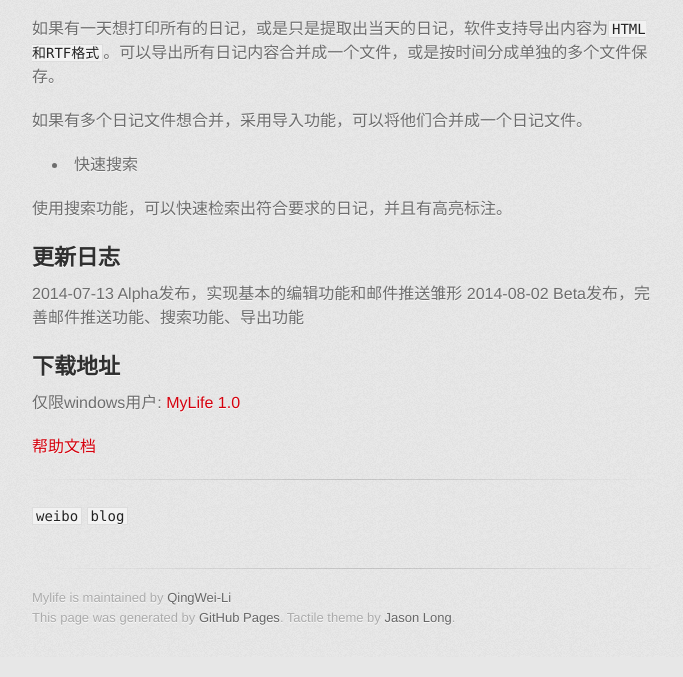
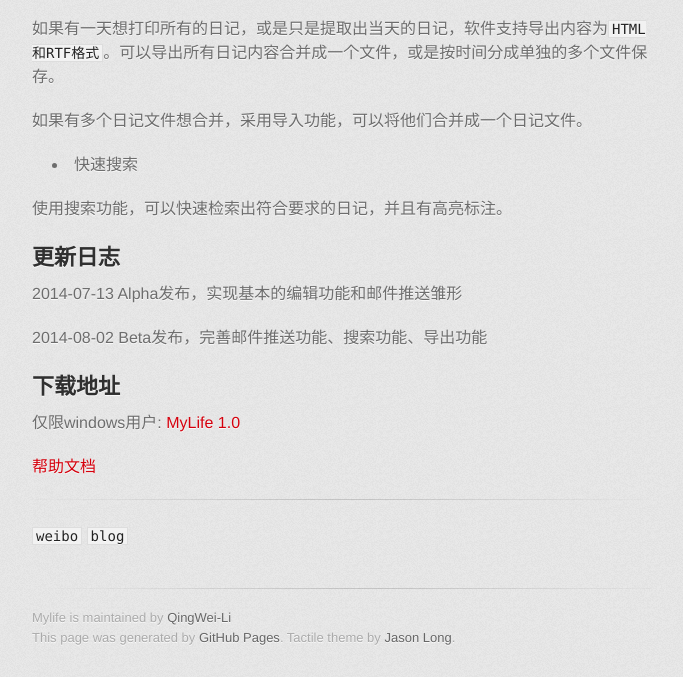
Before and after one commit to QingWei-Li/MyLife, a plain HTML site: page index.html in a window 1280 px wide. Shown: the part 2277-2954 px from the top of the page, without its empty margins (298-981 px from the left). Drawn offline with Linux system fonts and the light colour scheme; a web font is replaced by a local one.

```diff
--- a/index.html
+++ b/index.html
@@ -71,8 +71,9 @@
 <h2>
 <a name="%E6%9B%B4%E6%96%B0%E6%97%A5%E5%BF%97" class="anchor" href="#%E6%9B%B4%E6%96%B0%E6%97%A5%E5%BF%97"><span class="octicon octicon-link"></span></a>更新日志</h2>
 
-<p>2014-07-13 Alpha发布，实现基本的编辑功能和邮件推送雏形
-2014-08-02 Beta发布，完善邮件推送功能、搜索功能、导出功能</p>
+<p>2014-07-13 Alpha发布，实现基本的编辑功能和邮件推送雏形</p>
+
+<p>2014-08-02 Beta发布，完善邮件推送功能、搜索功能、导出功能</p>
 
 <h2>
 <a name="%E4%B8%8B%E8%BD%BD%E5%9C%B0%E5%9D%80" class="anchor" href="#%E4%B8%8B%E8%BD%BD%E5%9C%B0%E5%9D%80"><span class="octicon octicon-link"></span></a>下载地址</h2>
```
Also changed, not shown: params.json (+1 -1 lines).
